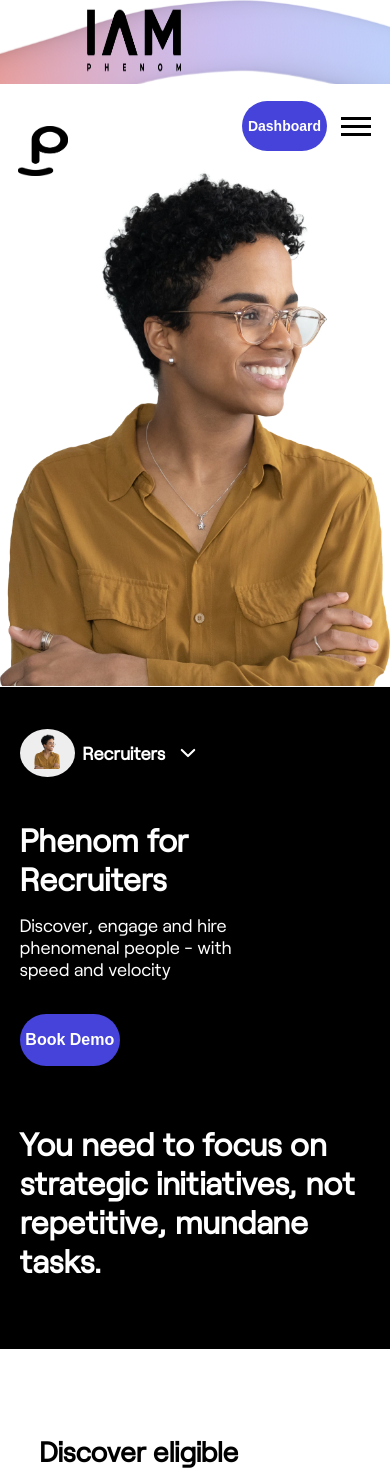
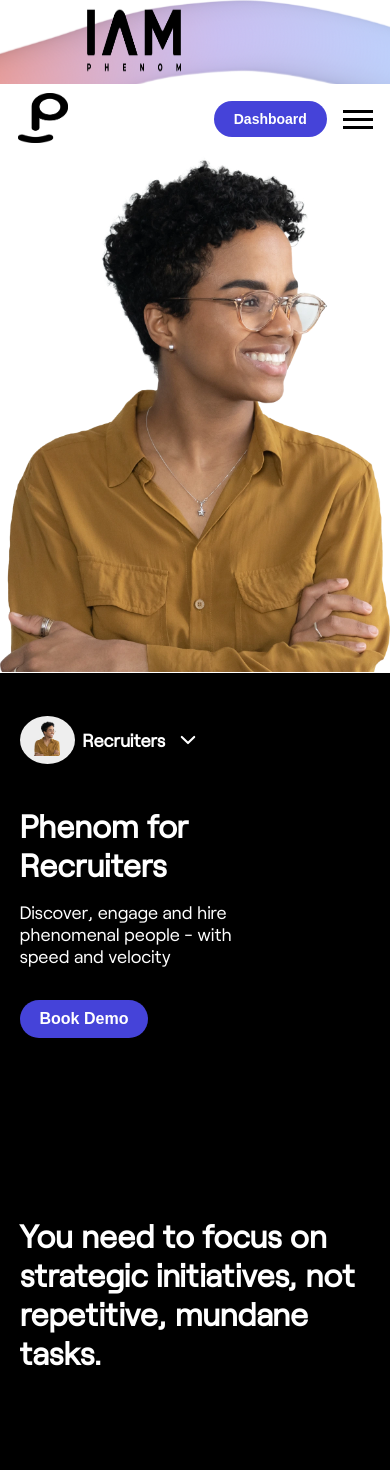
Before and after one commit to KrishnaChaitanya45/Phenom_Task, a Next.js app: page /home in a window 390 px wide. Shown: the top 1470 px of the page. Built offline with nearby package versions, Linux system fonts and the light colour scheme.

Commit message:
ui changes for mobile

```diff
--- a/src/components/Hero/Hero.module.css
+++ b/src/components/Hero/Hero.module.css
@@ -214,6 +214,10 @@
     width: 70%;
     text-align: start;
   }
+  .navbarButtonOne {
+    font-size: 14px;
+    padding: 10px 20px;
+  }
   .hiddenDropDown {
     width: 100%;
   }
--- a/src/components/Navbar/Navbar.module.css
+++ b/src/components/Navbar/Navbar.module.css
@@ -266,8 +266,8 @@
   justify-content: space-between;
   align-items: center;
   height: 10%;
-  width: 90%;
-  padding: 2vh 2vw;
+  width: 100%;
+  padding: 5%;
 
   border-radius: 20px 20px 0 0;
 }
@@ -326,10 +326,11 @@
 .accordion .purpleCard {
   width: 100%;
 
-  height: 20vh;
+  min-height: 20vh;
 }
-.accordion .purpleCardContent p {
+.accordion .purpleCardContent b {
   font-size: 20px;
+  margin-top: 2vh;
 }
 .accordionTitle {
   font-size: 24px;
@@ -788,10 +789,10 @@
 @media only screen and (max-width: 480px) {
   .navbarButtonOne {
     font-size: 14px;
+    padding: 10px 20px;
   }
   .navbarLogo {
-    width: 30px;
-    height: 30px;
+    padding: 0;
   }
   .megaMenuSmallDevicesLinks {
     width: 100%;
--- a/src/components/Quote/Quote.module.css
+++ b/src/components/Quote/Quote.module.css
@@ -23,11 +23,11 @@
 }
 @media screen and (max-width: 480px) {
   .mainContainer {
-    height: 50vh;
+    height: 70vh;
   }
   .mainContainer h1 {
     font-size: 32px;
     width: 100%;
-    margin-top: 15vh;
+    margin-top: 20vh;
   }
 }
```
